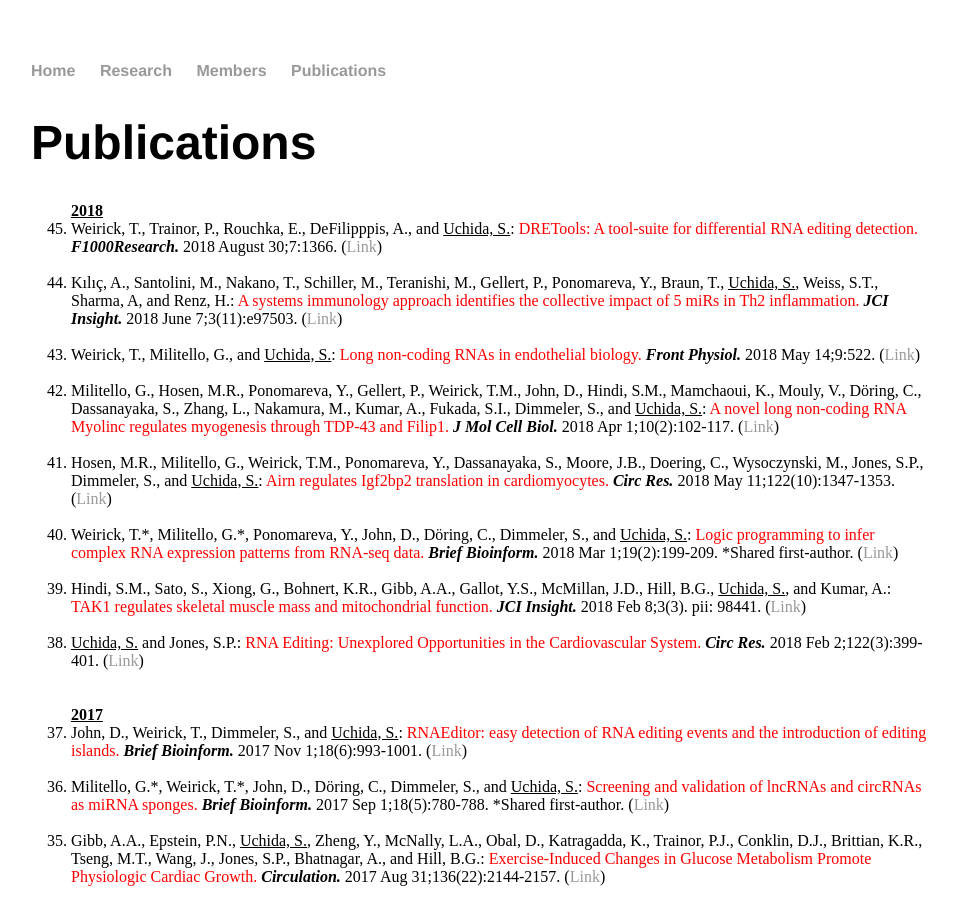
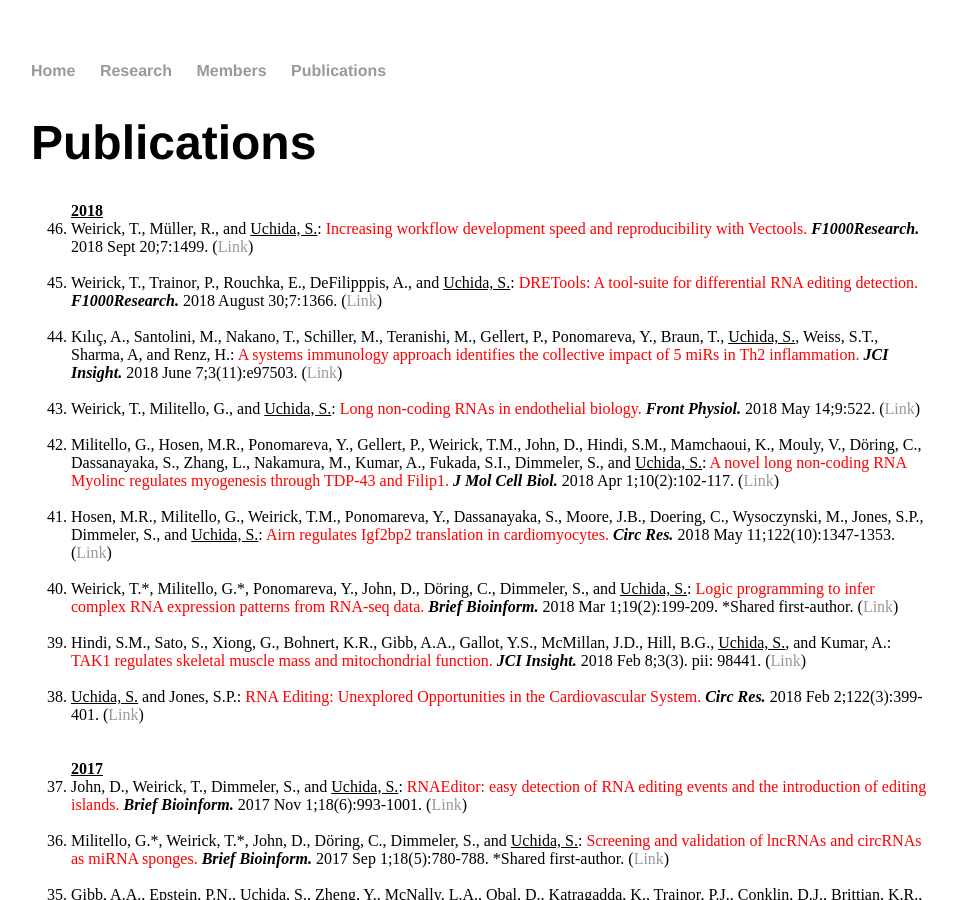
Before and after one commit to heartlncrna/heartlncrna.github.io, a Jekyll site: the page publications/pub_list.html, which Jekyll copies as it is, in a window 1280 px wide and 900 px high. Shown: the whole window, without its empty margins (161-1118 px from the left). Built offline with Jekyll 4.4.1, drawn with Linux system fonts in a browser that asks for light colours.

Commit message:
Update pub_list.html

```diff
--- a/publications/pub_list.html
+++ b/publications/pub_list.html
@@ -28,6 +28,9 @@
 			<ol reversed="reversed">
 
 			<strong><u> 2018 </u></strong>
+				<li>Weirick, T., Müller, R., and <u>Uchida, S.</u>: <font color="red">Increasing workflow development speed and reproducibility with Vectools.</font> <b><i>F1000Research.</i></b>  2018 Sept 20;7:1499. (<a href="https://f1000research.com/articles/7-1499/v1">Link</span></a>)</li>
+			<br>
+
 				<li>Weirick, T., Trainor, P., Rouchka, E., DeFilipppis, A., and <u>Uchida, S.</u>: <font color="red">DRETools: A tool-suite for differential RNA editing detection.</font> <b><i>F1000Research.</i></b>  2018 August 30;7:1366. (<a href="https://f1000research.com/articles/7-1366/v1">Link</span></a>)</li>
 			<br>
 
```
